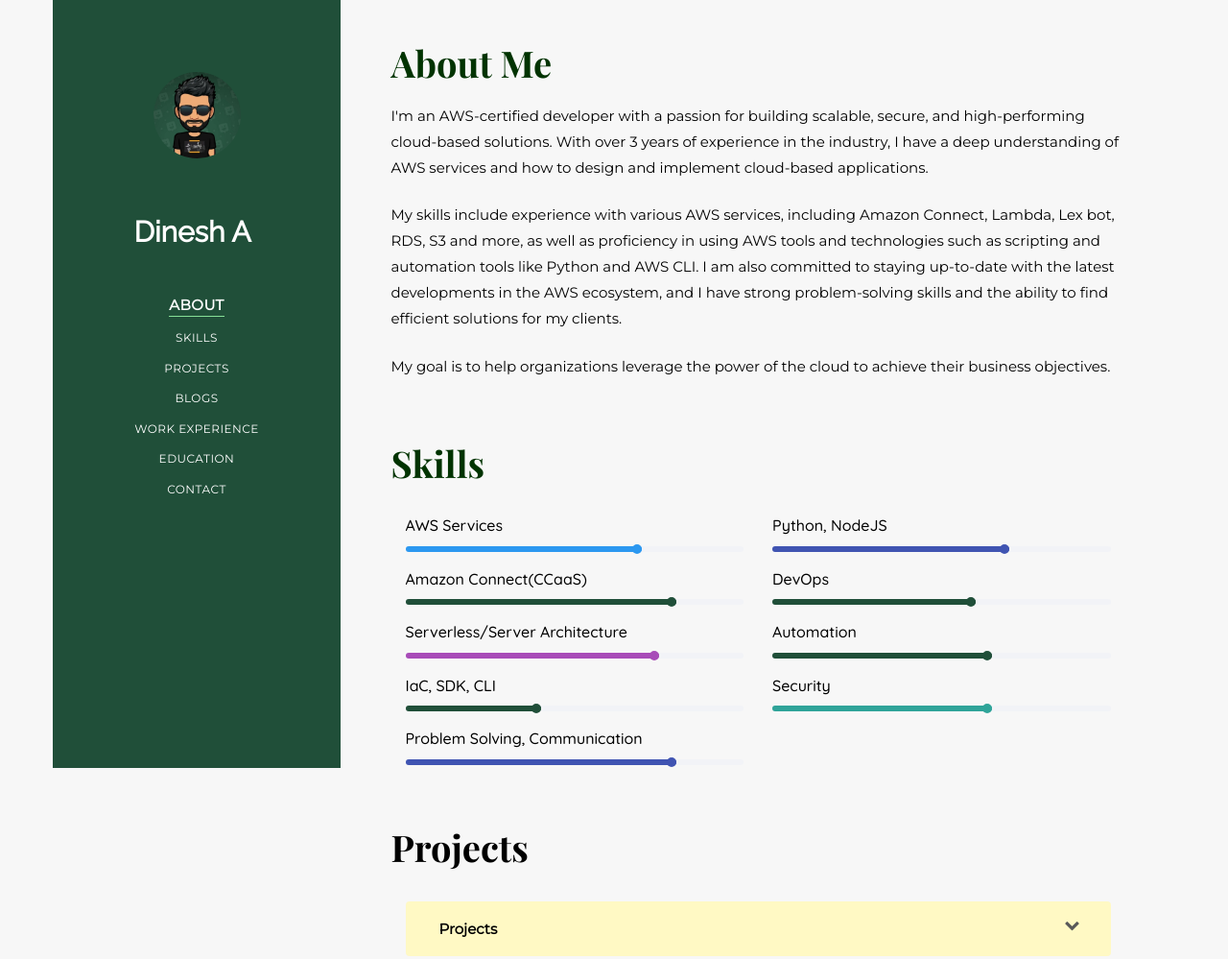
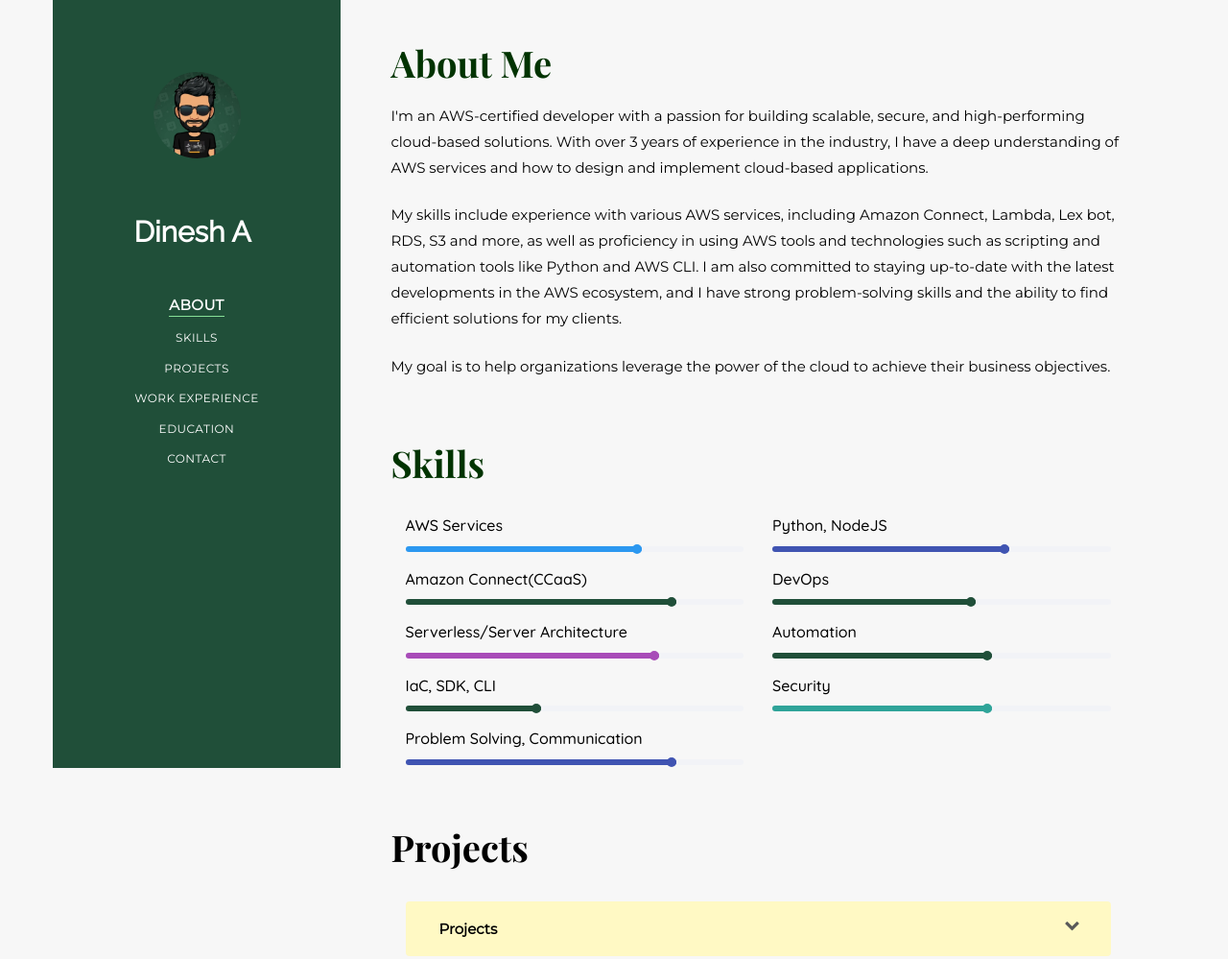
Before and after one commit to dinesh761/techVista, a plain HTML site: page index.html in a window 1280 px wide. Shown: the top 999 px of the page at 96% size. Drawn offline with nearby package versions, Linux system fonts and the light colour scheme; a web font is replaced by a local one.

Commit message:
fixed bug in menu

```diff
--- a/index.html
+++ b/index.html
@@ -73,7 +73,6 @@
                 <li><a href="#" data-nav-section="about">About</a></li>
                 <li><a href="#" data-nav-section="skills">Skills</a></li>
                 <li><a href="#" data-nav-section="projects">Projects</a></li>
-                <li><a href="#" data-nav-section="blogs">Blogs</a></li>
                 <li>
                   <a href="#" data-nav-section="experience">Work Experience</a>
                 </li>
```
